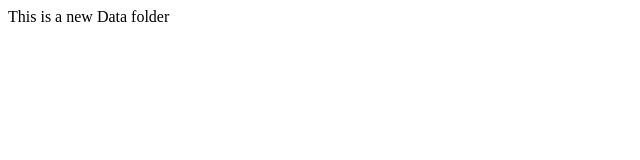
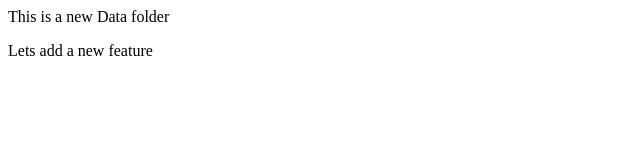
Before and after one commit to vedanth-1/demo01, a plain HTML site: page index.html in a window 1280 px wide. Shown: the whole page, without its empty margins (0-640 px from the left). Drawn offline with Linux system fonts and the light colour scheme.

Commit message:
Adding new feature

```diff
--- a/index.html
+++ b/index.html
@@ -1 +1,3 @@
 <p> This is a new Data folder</p>
+
+<p> Lets add a new feature </p>
```
